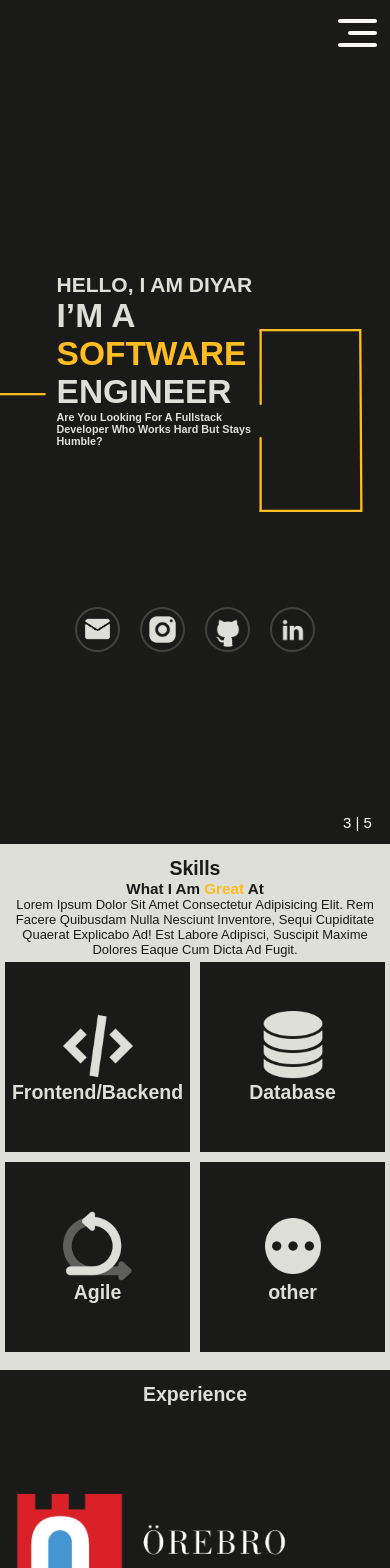
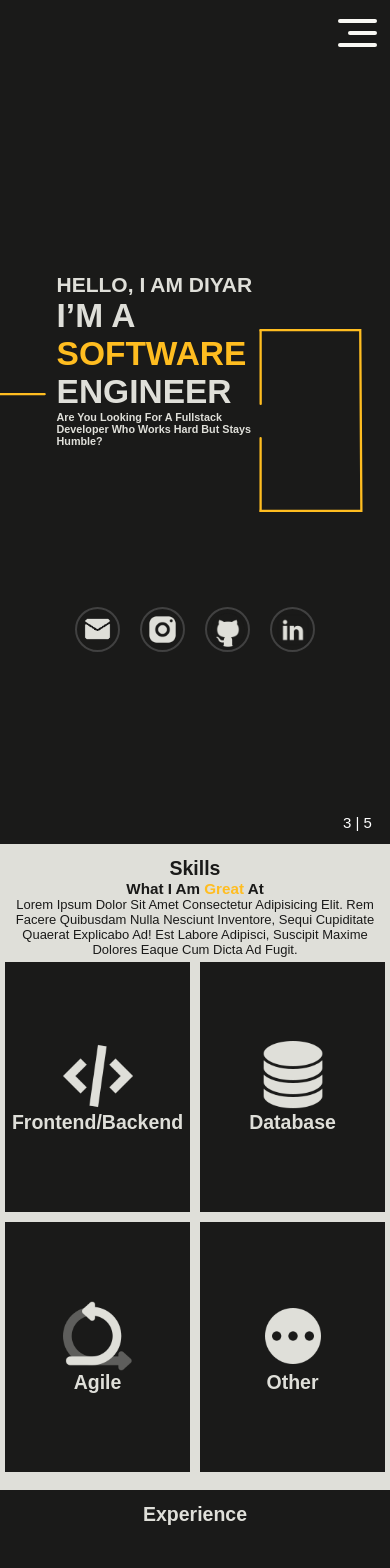
Before and after one commit to Diyar9/Portfolio, a React (Create React App) app: page / in a window 390 px wide. Shown: the top 1568 px of the page. Built offline with nearby package versions, Linux system fonts and the light colour scheme.

Commit message:
pageTwo klar

```diff
--- a/src/components/Navbar.css
+++ b/src/components/Navbar.css
@@ -240,6 +240,7 @@ nav {
     }
 
     .scroll-bar {
+        pointer-events: none;
         opacity: 0;
     }
 
--- a/src/components/PageFour.jsx
+++ b/src/components/PageFour.jsx
@@ -125,7 +125,7 @@ const PageFour = () => {
                 />
                 <ProjectColumn
                     tools={[
-                        { toolSrc: './SkillIcon/ux.png', toolAlt: 'C#', toolTitle: 'UX/UI' },
+                        { toolSrc: './SkillIcon/ux.png', toolAlt: 'UX/UI', toolTitle: 'UX/UI' },
                         { toolSrc: './SkillIcon/icons8-figma-100.png', toolAlt: 'Figma', toolTitle: 'Figma' },
                     ]}
                     githubSrc="./ProjectIcon/readmore.png"
--- a/src/components/PageTwo.css
+++ b/src/components/PageTwo.css
@@ -35,6 +35,7 @@
     background-color: #1A1A19;
     border: 5px solid #DFDFD9;
     cursor: pointer;
+    transition: transform 0.3s ease;
 }
 
 .skill-column img {
@@ -45,6 +46,41 @@
     color: #DFDFD9;
 }
 
+.skills-wrapper {
+    display: flex;
+    flex-wrap: wrap;
+    justify-content: center;
+    align-items: center;
+    max-width: 100%;
+    max-height: 100%;
+}
+
+.skill-container {
+    display: flex;
+    flex-direction: row;
+    justify-content: center;
+    align-items: center;
+    padding: 0 8px;
+    margin: 3px;
+    background-color: #DFDFD9;
+    color: #1A1A19;
+    border-radius: 0.5em;
+}
+
+.skill-container h3 {
+    font-size: smaller;
+}
+
+.skill-image {
+    width: 30px;
+    height: 30px;
+    opacity: 1;
+}
+
+.skills {
+    font-size: medium;
+}
+
 @media only screen and (max-width: 768px) {
     .page2 {
         margin: 0;
@@ -53,6 +89,10 @@
     .skill-column {
         flex: 50%;
         max-width: 50%;
-        height: 200px;
+        height: 260px;
+    }
+
+    .skill-container h3 {
+        font-size: xx-small;
     }
 }
--- a/src/components/PageTwo.jsx
+++ b/src/components/PageTwo.jsx
@@ -1,13 +1,11 @@
 import React, { useState, useEffect } from 'react';
 import './PageTwo.css';
 import './ScrollAnimation.css';
-import { Helmet } from 'react-helmet-async'
+import { Helmet } from 'react-helmet-async';
 import ScrollAnimation from './ScrollAnimation';
-
 
 const PageTwo = () => {
     const [viewportWidth, setViewportWidth] = useState(window.innerWidth);
-
 
     useEffect(() => {
         const handleResize = () => {
@@ -21,42 +19,135 @@ const PageTwo = () => {
         };
     }, []);
 
+    // Define the tools for each category
+    const categoryTools = {
+        FrontBack: [
+            { toolSrc: './SkillIcon/icons8-java-100.png', toolAlt: 'Java', toolTitle: 'Java', },
+            { toolSrc: './SkillIcon/c-sharp.png', toolAlt: 'C-sharp', toolTitle: 'C#', },
+            { toolSrc: './SkillIcon/NET_core_logo.svg.png', toolAlt: '.NET Core', toolTitle: '.NET Core', },
+            { toolSrc: './SkillIcon/Blazor.png', toolAlt: 'Blazor', toolTitle: 'Blazor', },
+            { toolSrc: './SkillIcon/mvc.png', toolAlt: 'MVC', toolTitle: 'MVC', },
+            { toolSrc: './SkillIcon/icons8-api-100.png', toolAlt: 'RestAPI', toolTitle: 'RestAPI', },
+            { toolSrc: './SkillIcon/icons8-html-100.png', toolAlt: 'HTML', toolTitle: 'HTML', },
+            { toolSrc: './SkillIcon/icons8-css-100.png', toolAlt: 'CSS', toolTitle: 'CSS', },
+            { toolSrc: './SkillIcon/icons8-javascript-100.png', toolAlt: 'JavaScript', toolTitle: 'JavaScript', },
+            { toolSrc: './SkillIcon/icons8-react-native-gradient-100.png', toolAlt: 'React', toolTitle: 'React', },
+            { toolSrc: './SkillIcon/icons8-Responsive-design-100.png', toolAlt: 'Responsive design', toolTitle: 'Responsive design' },
+        ],
+        Database: [
+            { toolSrc: './SkillIcon/MSSQL.png', toolAlt: 'MSSQL', toolTitle: 'MSSQL', },
+            { toolSrc: './SkillIcon/mysql.png', toolAlt: 'MySQL', toolTitle: 'MySQL', },
+            { toolSrc: './SkillIcon/icons8-postgresql-100.png', toolAlt: 'PostgreSQL', toolTitle: 'PostgreSQL', },
+        ],
+        Agile: [
+            { toolSrc: './SkillIcon/icons8-scrum-100.png', toolAlt: 'Scrum', toolTitle: 'Scrum', },
+            { toolSrc: './SkillIcon/icons8-kanban-100.png', toolAlt: 'Kanban', toolTitle: 'Kanban', },
+            { toolSrc: './SkillIcon/icons8-poker-100.png', toolAlt: 'Planning Poker', toolTitle: 'Planning Poker' },
+        ],
+        Other: [
+            { toolSrc: './SkillIcon/icons8-git-100.png', toolAlt: 'Git', toolTitle: 'Git' },
+            { toolSrc: './SkillIcon/github.png', toolAlt: 'Github', toolTitle: 'Github' },
+            { toolSrc: './SkillIcon/icons8-bitbucket-100.png', toolAlt: 'Bitbucket', toolTitle: 'Bitbucket' },
+            { toolSrc: './SkillIcon/ux.png', toolAlt: 'UX/UI', toolTitle: 'UX/UI' },
+            { toolSrc: './SkillIcon/icons8-figma-100.png', toolAlt: 'Figma', toolTitle: 'Figma' },
+            { toolSrc: './SkillIcon/icons8-data-modelling-100.png', toolAlt: 'Data Modeling', toolTitle: 'Data Modeling' },
+            { toolSrc: './SkillIcon/icons8-diagram-100.png', toolAlt: 'Unified Modeling Language', toolTitle: 'UML' },
+            { toolSrc: './SkillIcon/icons8-excel-100.png', toolAlt: 'Excel', toolTitle: 'Excel', },
+            { toolSrc: './SkillIcon/icons8-requirement-100.png', toolAlt: 'Requirements Management', toolTitle: 'Requirements Management' },
+        ],
+        // Add more categories and their respective tools as needed
+    };
+
+    // Create state for each skill column's menu
+    const [menuStates, setMenuStates] = useState([
+        {
+            isOpen: false,
+            title: 'Frontend/Backend',
+            tools: categoryTools['FrontBack'],
+        },
+        {
+            isOpen: false,
+            title: 'Database',
+            tools: categoryTools['Database'],
+        },
+        {
+            isOpen: false,
+            title: 'Agile',
+            tools: categoryTools['Agile'],
+        },
+        {
+            isOpen: false,
+            title: 'Other',
+            tools: categoryTools['Other'],
+        },
+    ]);
+
+    // Function to toggle a specific skill column's menu
+    const toggleMenu = (index) => {
+        const updatedMenuStates = [...menuStates];
+        updatedMenuStates[index].isOpen = !updatedMenuStates[index].isOpen;
+        setMenuStates(updatedMenuStates);
+    };
+
+
     return (
         <div className="page2">
             <Helmet>
-                <link rel="preconnect" href="https://fonts.googleapis.com" />
-                <link rel="preconnect" href="https://fonts.gstatic.com" crossOrigin="true" />
-                <link href="https://fonts.googleapis.com/css2?family=Noto+Sans+Thai+Looped:wght@700&display=swap" rel="stylesheet" />
+                {/* Helmet content */}
             </Helmet>
             <ScrollAnimation />
-            <div className='text-box'>
-                <div className="text-column"><h2>Skills</h2></div>
-                <div className="text-column"><h3>What i am <span className='highlight-text'>great</span> at</h3></div>
-                <div className="text-column"><p>Lorem ipsum dolor sit amet consectetur adipisicing elit. Rem facere quibusdam nulla nesciunt inventore, sequi cupiditate quaerat explicabo ad! Est labore adipisci, suscipit maxime dolores eaque cum dicta ad fugit.</p></div>
+            <div className="text-box">
+                <div className="text-column">
+                    <h2>Skills</h2>
+                </div>
+                <div className="text-column">
+                    <h3>What i am <span className='highlight-text'>great</span> at</h3>
+                </div>
+                <div className="text-column">
+                    <p>Lorem ipsum dolor sit amet consectetur adipisicing elit. Rem facere quibusdam nulla nesciunt inventore, sequi cupiditate quaerat explicabo ad! Est labore adipisci, suscipit maxime dolores eaque cum dicta ad fugit.</p>
+                </div>
             </div>
             <div className="skill-box">
-                <div className={`skill-column fade-in scroll-in-${viewportWidth < 768 ? 'left' : 'down'} in-viewport`}>
-                    <img src=".\SkillIcon\icons8-frontend-100.png" alt="Frontend/backend" />
-                    <h2>Frontend/Backend</h2>
-                </div>
-
-                <div className={`skill-column fade-in scroll-in-${viewportWidth < 768 ? 'right' : 'down'} in-viewport`}>
-                    <img src=".\SkillIcon\icons8-database-100.png" alt="Database" />
-                    <h2>Database</h2>
-                </div>
-
-                <div className={`skill-column fade-in scroll-in-${viewportWidth < 768 ? 'left' : 'down'} in-viewport`}>
-                    <img src=".\SkillIcon\icons8-agile-100.png" alt="Agile" />
-                    <h2>Agile</h2>
-                </div>
-
-                <div className={`skill-column fade-in scroll-in-${viewportWidth < 768 ? 'right' : 'down'} in-viewport`}>
-                    <img src=".\SkillIcon\icons8-other-100.png" alt="other" />
-                    <h2>other</h2>
-                </div>
+                {menuStates.map((skill, index) => (
+                    <div
+                        key={skill.title}
+                        className={`skill-column fade-in ${viewportWidth < 768
+                            ? skill.title === 'Frontend/Backend' || skill.title === 'Agile'
+                                ? 'scroll-in-left'
+                                : 'scroll-in-right'
+                            : 'scroll-in-down'
+                            } in-viewport`}
+                        onClick={() => toggleMenu(index)}
+                    >
+                        {skill.isOpen ? (
+                            // Hide the title and image when skillMenu is visible
+                            null
+                        ) : (
+                            <>
+                                <img src={`./SkillIcon/icons8-${skill.title.toLowerCase()}-100.png`} alt={skill.title} />
+                                <h2>{skill.title}</h2>
+                            </>
+                        )}
+                        {/* Render the menu */}
+                        {skill.isOpen && (
+                            <div className="skillMenu visible">
+                                <div className='skills-wrapper'>
+                                    {skill.tools && skill.tools.map((tool, toolIndex) => (
+                                        <div key={toolIndex} className='skill-container'>
+                                            <img src={tool.toolSrc} alt={tool.toolAlt} className='tool-image' />
+                                            <h3 className='skills'>{tool.toolTitle}</h3>
+                                        </div>
+                                    ))}
+                                </div>
+                            </div>
+                        )}
+                    </div>
+                ))}
             </div>
         </div>
     );
+
+
 };
 
 export default PageTwo;
--- a/src/components/ScrollAnimation.css
+++ b/src/components/ScrollAnimation.css
@@ -26,6 +26,17 @@
     transition: transform 0.5s ease-in-out, opacity 0.5s ease-in-out;
 }
 
+@keyframes scroll-in-down {
+    0% {
+        transform: translateY(-100%);
+        opacity: 0;
+    }
+    100% {
+        transform: translateY(0);
+        opacity: 1;
+    }
+}
+
 /* Trigger the scroll-in animation when an element is in the viewport */
 /* Trigger the scroll-in animation when an element is in the viewport */
 .scroll-in-left.in-viewport-left {
```
Also changed, not shown: public/SkillIcon/icons8-Frontend/Backend-100.png (renamed from public/SkillIcon/icons8-frontend-100.png), public/SkillIcon/icons8-bitbucket-100.png.
